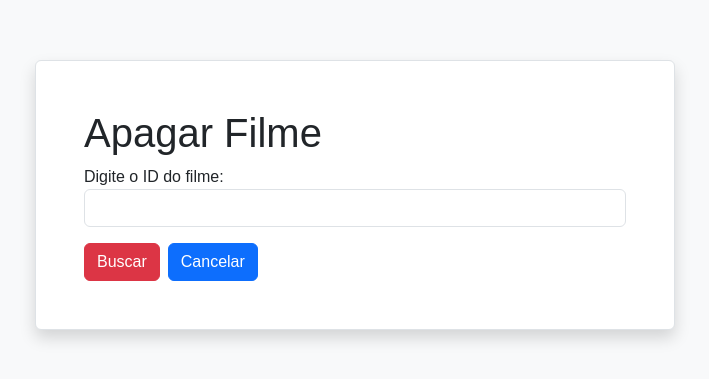
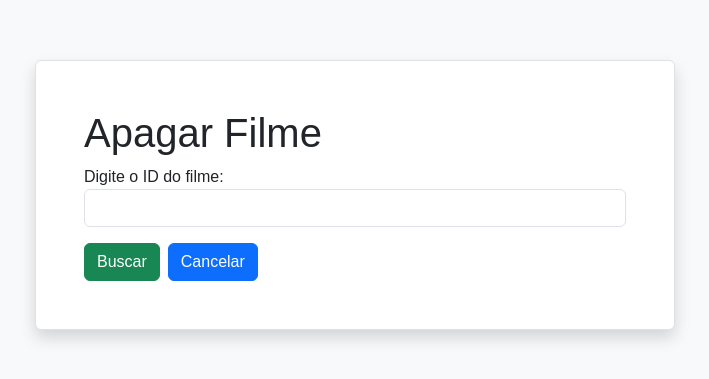
Before and after one commit to Eduardo0608/catalogo-filmes, a React (Create React App) app: page /apagar in a window 1280 px wide. Shown: the part 205-584 px from the top of the page, without its empty margins (285-994 px from the left). Built offline with nearby package versions, Linux system fonts and the light colour scheme.

Commit message:
9th commit

```diff
--- a/src/componentes/Alterar.jsx
+++ b/src/componentes/Alterar.jsx
@@ -67,7 +67,7 @@ function Alterar() {
             </div>
 
             <button onClick={handleBuscar} className="btn btn-success me-2">
-              Procurar
+              Buscar
             </button>
             <Link to="/" className="btn btn-primary">
               Cancelar
@@ -77,7 +77,7 @@ function Alterar() {
               <div
                 className="mt-4 p-4 rounded text-white text-center"
                 style={{
-                  backgroundColor: "#dc3545", // vermelho Bootstrap
+                  backgroundColor: "#dc3545",
                   boxShadow: "0 0 10px rgba(0,0,0,0.2)",
                 }}
               >
@@ -118,7 +118,9 @@ function Alterar() {
               <input
                 className="form-control"
                 value={values.ano}
-                onChange={(e) => setValues({ ...values, ano: e.target.value })}
+                onChange={(e) =>
+                  setValues({ ...values, ano: e.target.value })
+                }
               />
             </div>
 
--- a/src/componentes/Apagar.jsx
+++ b/src/componentes/Apagar.jsx
@@ -51,7 +51,7 @@ function Apagar() {
               />
             </div>
 
-            <button onClick={handleBuscar} className="btn btn-danger me-2">
+            <button onClick={handleBuscar} className="btn btn-success me-2">
               Buscar
             </button>
             <Link to="/" className="btn btn-primary">
@@ -62,7 +62,7 @@ function Apagar() {
               <div
                 className="mt-4 p-4 rounded text-white text-center"
                 style={{
-                  backgroundColor: "#dc3545", // vermelho Bootstrap
+                  backgroundColor: "#dc3545",
                   boxShadow: "0 0 10px rgba(0,0,0,0.2)",
                 }}
               >
```
